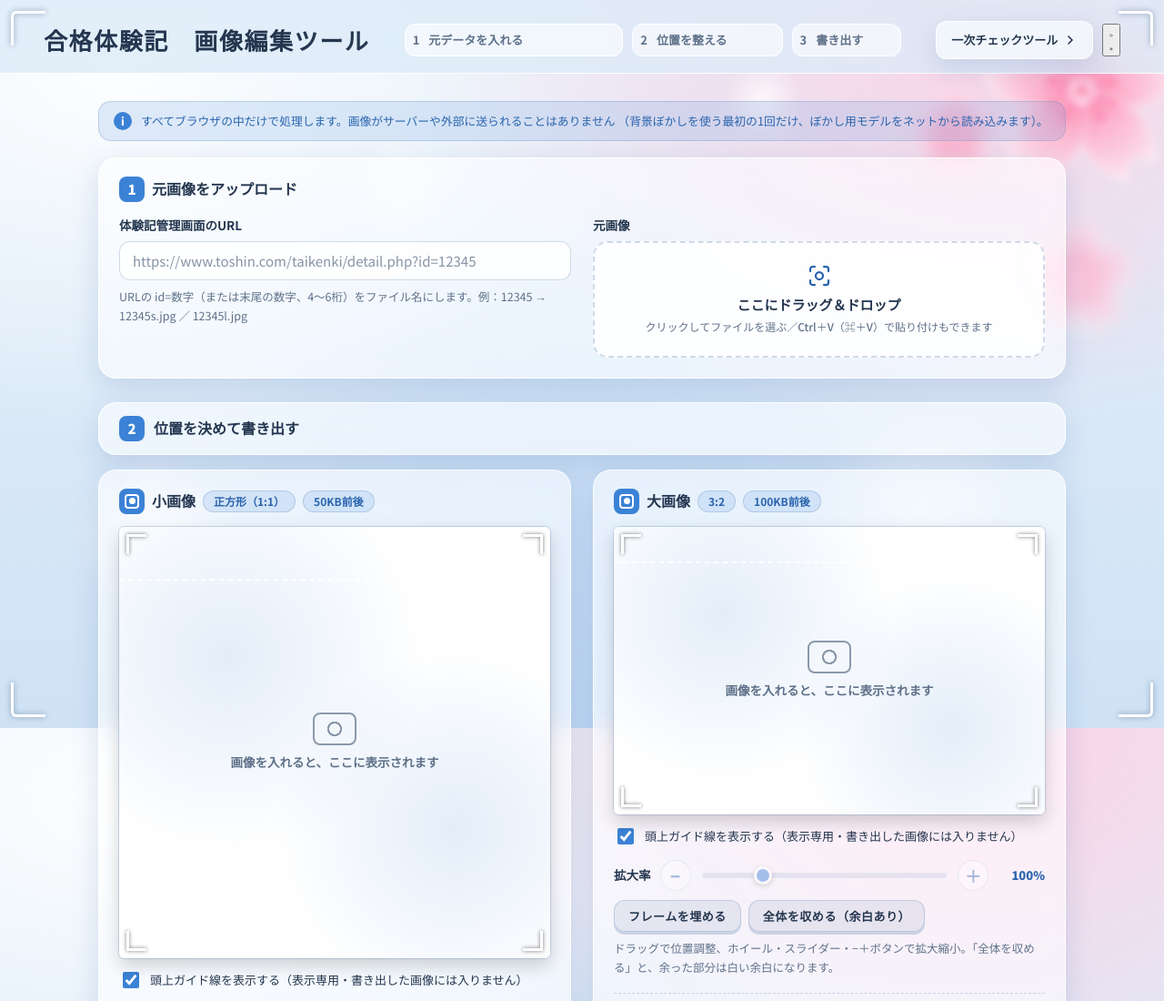
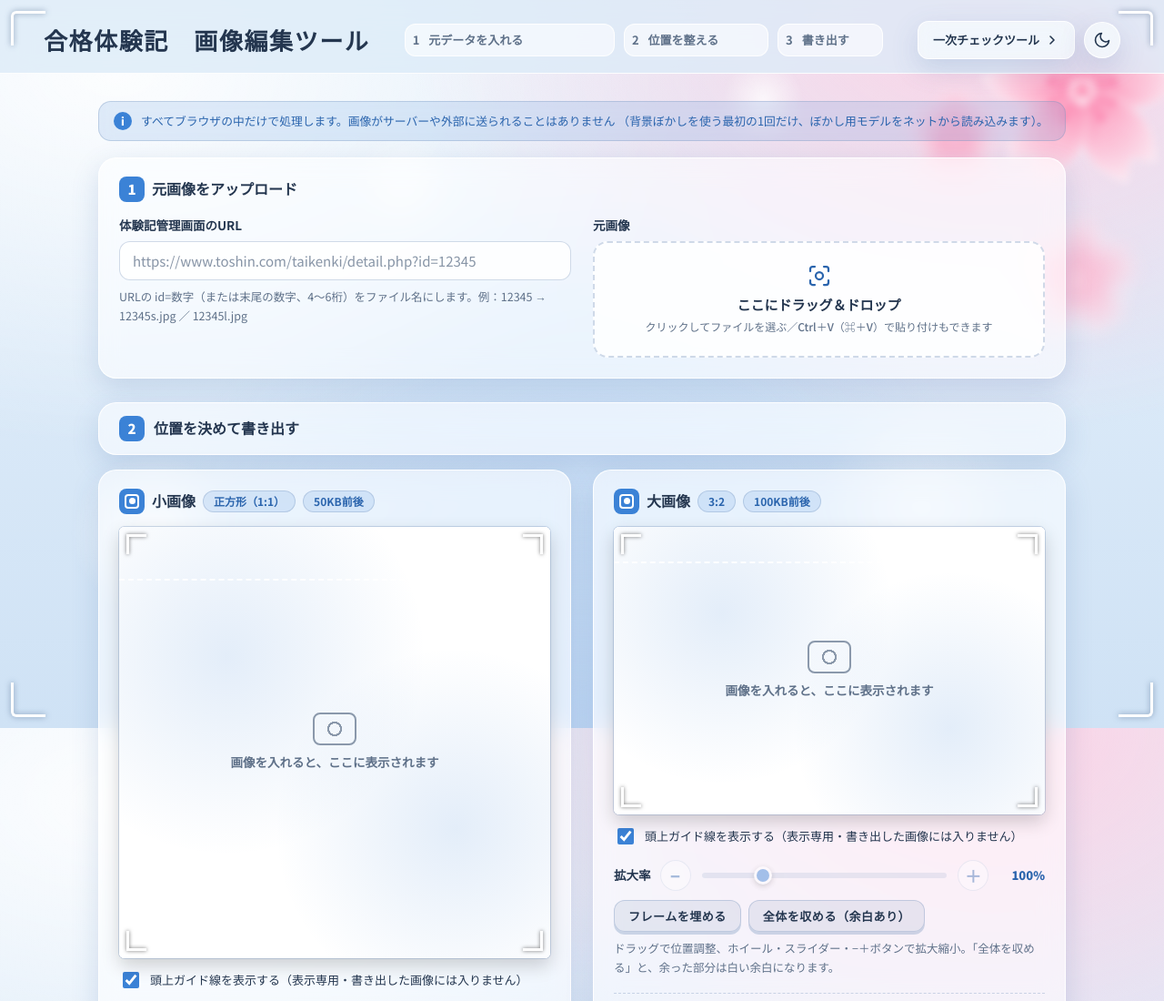
Before and after one commit to eringo-24/image, a plain HTML site: page index.html in a window 1280 px wide. Shown: the top 1100 px of the page at 91% size. Drawn offline with Linux system fonts and the light colour scheme.

Commit message:
Update style.css

```diff
--- a/css/style.css
+++ b/css/style.css
@@ -361,3 +361,13 @@ ul.checks.manual label.check{margin:4px 0;font-weight:700;}
   color:var(--ink);background:var(--glass);border:1px solid var(--glass-edge);box-shadow:var(--shadow);
   backdrop-filter:blur(10px);-webkit-backdrop-filter:blur(10px);}
 .tool-link:hover{border-color:var(--accent);}
+
+/* ---------- ライト／ダーク切り替えボタン ---------- */
+.theme-btn{
+  width:40px;height:40px;flex:none;border-radius:50%;display:grid;place-items:center;cursor:pointer;
+  background:var(--glass);border:1px solid var(--glass-edge);color:var(--ink);
+  backdrop-filter:blur(10px);-webkit-backdrop-filter:blur(10px);box-shadow:var(--shadow);
+}
+.theme-btn svg{width:20px;height:20px;display:none;}
+:root[data-theme="light"] .theme-btn .i-moon{display:block;}
+:root[data-theme="dark"]  .theme-btn .i-sun{display:block;color:var(--ink);}
```
